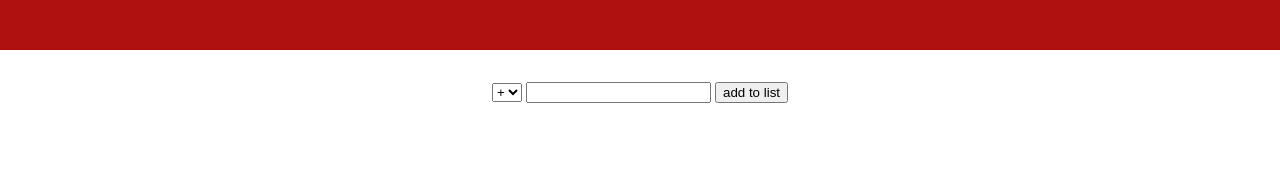
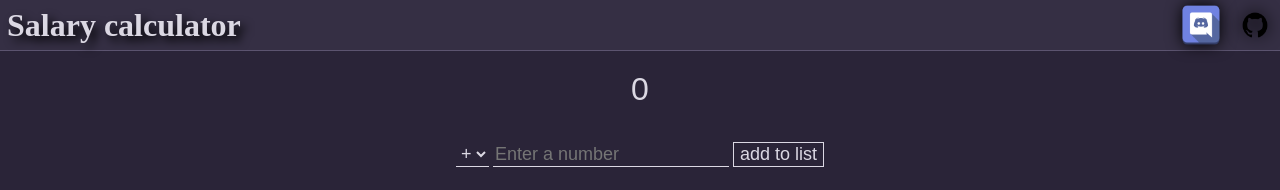
Before and after one commit to gamerlord295/salary-app, a plain HTML site: page index.html in a window 1280 px wide. Drawn offline with Linux system fonts and the light colour scheme.

Commit message:
Add files via upload

```diff
--- a/index.html
+++ b/index.html
@@ -7,19 +7,27 @@
     <link rel="stylesheet" href="style.css">
 </head>
 <body>
-    <div class="footer noneBorder"></div>
-    <p id="salary"></p>
+    <div class="footer">
+        <h1>Salary calculator</h1>
+        <div>
+            <a href="https://discord.com/users/505399650438610944"><img src="discord.png" alt="discord"></a>
+            <a href="https://github.com/gamerlord295"><img src="github.png" alt="github"></a>
+        </div>
+    </div>
+    <p id="salary">0</p>
     <div class="main" id="form">
         <select class="center" id="type">
             <option value="+">+</option>
             <option value="-">-</option>
         </select>
-        <input type="number" min="1" id="input" value="">
+        <input type="number" min="1" id="input" value="" placeholder="Enter a number">
         <input type="button" id="submit" value="add to list" onclick="add()">
     </div>
-    <div id="list">
+    <div id="pluslist">
         <ul id="plus">
         </ul>
+    </div>
+    <div id="minuslist">
         <ul id="minus">
         </ul>
     </div>
--- a/style.css
+++ b/style.css
@@ -2,29 +2,114 @@ body{
     width: 100vw;
     margin: 0;
     min-height: 100vh;
-    display: flex;
-    flex-direction: column;
-    align-items: center;
+    display: grid;
+    grid-auto-flow: row;
+    justify-content: center;
+    justify-items: center;
+    background-color: #2a2438;
+    color: #dbd8e3;
+    gap: 1px;
+    grid-template-columns: 200px 200px;
+    grid-template-rows: 70px 70px  50px auto;
+    column-gap: 10px;
+    overflow-x: hidden;
 }
 .footer{
+    z-index: 10;
     position: sticky;
     top: 0;
     left: 0;
     background: rgb(175, 17, 17);
-    width: 100%;
+    width: 100vw;
     height: 50px;
-}
-.noneBorder{
-    border: none;
-}
-#list{
+    background: #352f44;
+    border-bottom:solid #5c5470 1px;
+    grid-column-start: 1;
+    grid-column-end: 3;
     display: grid;
-    grid-template-columns: 100px 100px;
-    gap: 100px;
+    grid-auto-flow: column;
+    justify-content: space-between;
 }
 #plus{
     list-style-type: "+";
+    width: 4rem;
 }
 #minus{
     list-style-type: "-";
+    width: 4rem;
 }
+#input{
+    background: transparent;
+    border: none;
+    border-bottom: solid #dbd8e3 1px;
+    color: #dbd8e3;
+    outline: none;
+    font-size: large;
+    font-family:Arial, Helvetica, sans-serif;
+}
+#submit{
+    background: transparent;
+    border: solid 1px;
+    outline: none;
+    color: #dbd8e3;
+    font-size: large;
+    font-family:Arial, Helvetica, sans-serif;
+    cursor: pointer;
+}
+select{
+    background: transparent;
+    border: none;
+    color: #dbd8e3;
+    outline: none;
+    font-size: large;
+    font-family:Arial, Helvetica, sans-serif;
+    padding: 1px;
+    border-bottom: solid #dbd8e3 1px;
+    cursor: pointer;
+}
+select>option{
+    background-color: #2a2438;
+    border: none;
+}
+#form{
+    height: 30px;
+    grid-column-start: 1;
+    grid-column-end: 3;
+}
+#plus{
+    background-color: rgba(0, 255, 0, 0.2);
+}
+#minus{
+    background-color: rgba(255, 0, 0, 0.2);
+}
+ul{
+    list-style-type: none;
+    margin: 0;
+    padding-left: 20px;
+    overflow: hidden;
+    background-color: #5c5470;
+    box-shadow: 0 8px 16px 0 rgba(0, 0, 0, 0.2), 0 6px 20px 0 rgba(0, 0, 0, 0.19);
+    border-radius: 4px;
+}
+p{
+    color: #dbd8e3;
+    outline: none;
+    font-size: xx-large;
+    font-family:Arial, Helvetica, sans-serif;
+    height:1em;
+    position: relative;
+    margin: 0;
+    top: 0;
+    grid-column-start: 1;
+    grid-column-end: 3;
+}
+h1{
+    margin: 7px;
+    filter: drop-shadow(5px 5px 5px #000000);
+}
+img{
+    width: 40px;
+    height: 40px;
+    margin: 5px;
+    filter: drop-shadow(0px 0px 8px #000000);
+}
```
Also changed, not shown: discord.png (added), github.png (added).
